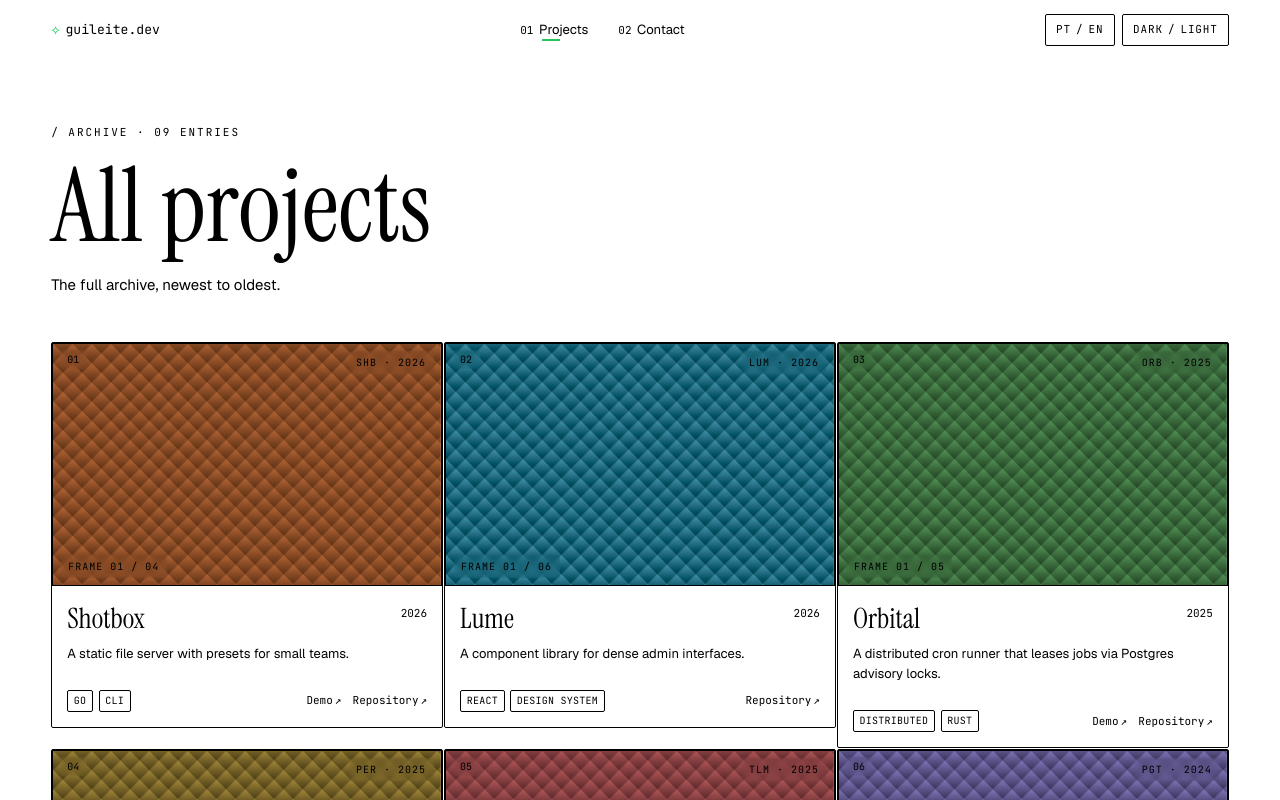
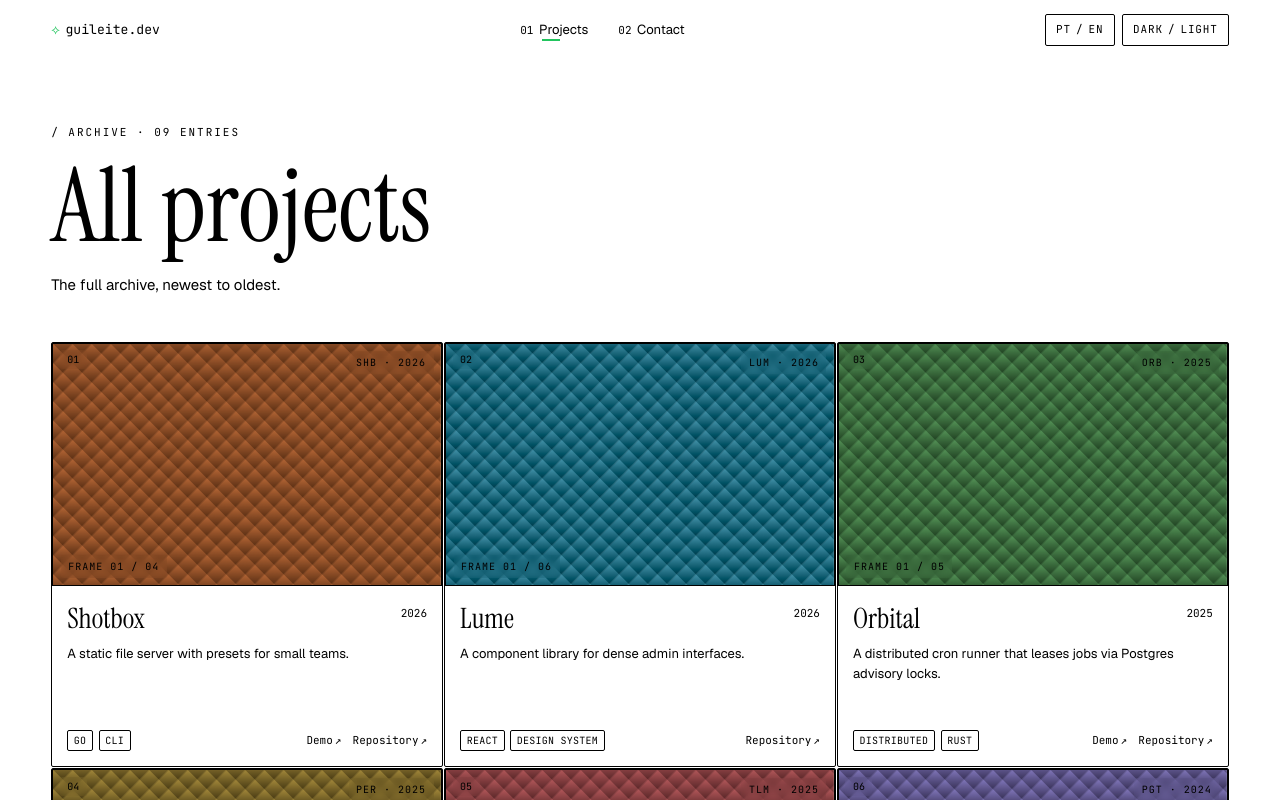
Before and after one commit to GuiLeit/guileite.dev, a Next.js app in the folder apps/web/: page /en/projects in a window 1280 px wide. Shown: the top 800 px of the page. Built offline with nearby package versions, Linux system fonts and the light colour scheme.

Commit message:
ui-feat: update projects grid to be equal high

```diff
--- a/apps/web/components/project-card.tsx
+++ b/apps/web/components/project-card.tsx
@@ -32,7 +32,7 @@ export default function ProjectCard({ project, index, onOpen, liveLabel, repoLab
 
   return (
     <article
-      className="group relative cursor-pointer border border-border bg-bg transition-colors duration-200 hover:bg-bg-elevated"
+      className="group relative flex h-full cursor-pointer flex-col border border-border bg-bg transition-colors duration-200 hover:bg-bg-elevated"
       style={{ borderRadius: 'var(--radius)' }}
       onClick={() => onOpen(project)}
       onKeyDown={(e) => { if (e.key === 'Enter') onOpen(project); }}
@@ -89,7 +89,7 @@ export default function ProjectCard({ project, index, onOpen, liveLabel, repoLab
       </div>
 
       {/* Body */}
-      <div className="p-4">
+      <div className="flex flex-1 flex-col p-4">
         <div className="mb-2 flex items-start justify-between gap-3">
           <h3 className="font-display leading-tight" style={{ fontSize: '28px' }}>
             {project.title}
@@ -99,12 +99,11 @@ export default function ProjectCard({ project, index, onOpen, liveLabel, repoLab
           )}
         </div>
 
-        <p
-          className="mb-4 font-sans text-[13px] leading-[1.55] text-fg-muted"
-          style={{ textWrap: 'pretty' } as React.CSSProperties}
-        >
+        <p className="mb-4 line-clamp-3 min-h-[60px] font-sans text-[13px] leading-[1.55] text-fg-muted">
           {project.description}
         </p>
+
+        <div className="flex-1" />
 
         <div className="hairline-t flex items-center justify-between gap-3 pt-3">
           <div className="flex flex-wrap gap-1.5">
--- a/apps/web/components/projects-grid.tsx
+++ b/apps/web/components/projects-grid.tsx
@@ -37,7 +37,7 @@ export default function ProjectsGrid({
         style={{ gridTemplateColumns: 'repeat(auto-fill, minmax(min(100%, 340px), 1fr))' }}
       >
         {projects.map((project, i) => (
-          <div key={project.id} className="bg-bg">
+          <div key={project.id} className="h-full bg-bg">
             <ProjectCard
               project={project}
               index={startIndex + i}
```
Also changed, not shown: 2 other files (tests, documents, lock files or other folders).
